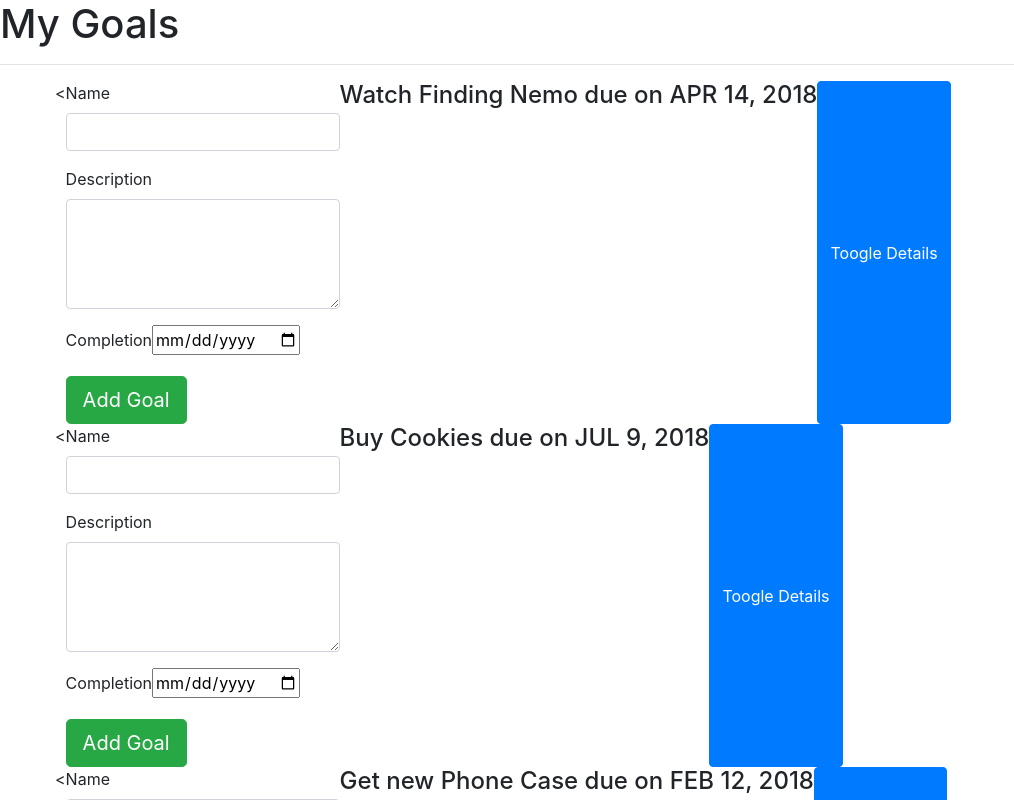
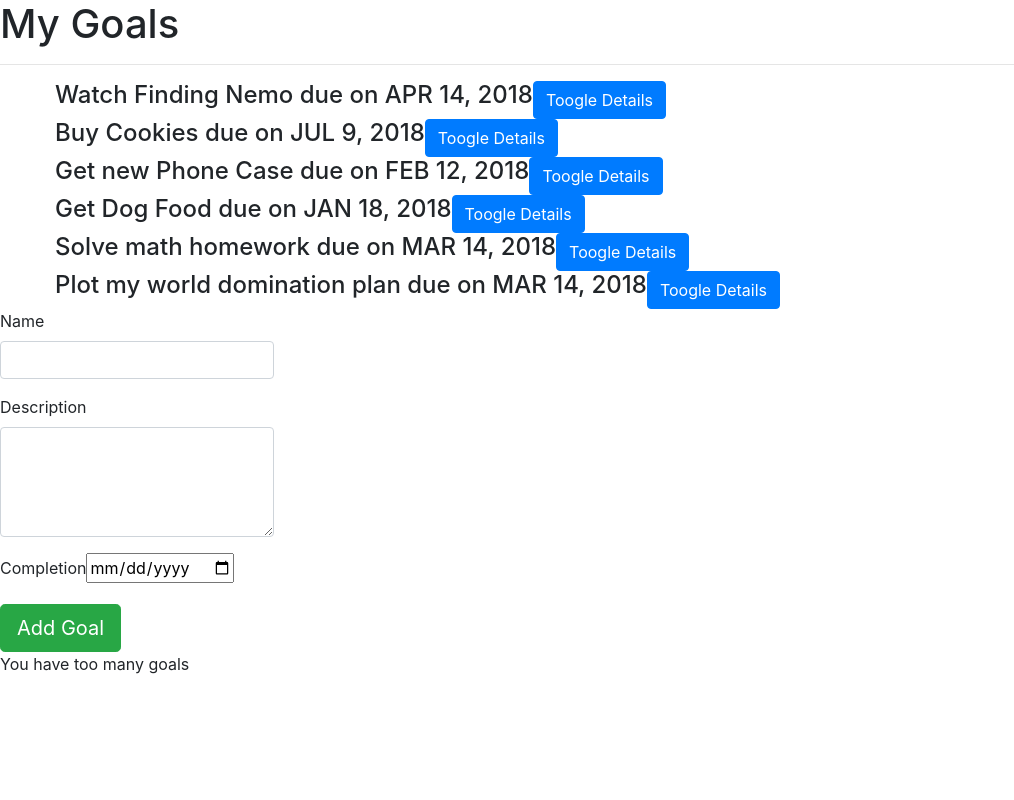
Before and after one commit to kevahere/goals_app, an Angular app: page / in a window 1280 px wide. Shown: the top 800 px of the page, without its empty margins (0-1014 px from the left). Built offline with nearby package versions, Linux system fonts and the light colour scheme.

Commit message:
added form validation

```diff
--- a/src/app/goal/goal.component.html
+++ b/src/app/goal/goal.component.html
@@ -3,17 +3,18 @@
 <div class="container">
   <div class="row" *ngFor="let goal of goals;let i = 'index'">
     <div class="row">
-            <<app-goal-form></app-goal-form>
       <h4 id="{{i}}" appStrikethrough>{{goal.name}} due on {{goal.completeDate|date|uppercase}}</h4>
       <button class="btn btn-primary" (click)='toogleDetails(i)'>Toogle Details</button>
     </div>
 
     <div class="row" *ngIf="goal.showDescription">
-        <app-goal-details  [goal]='goal' (isComplete)= 'deleteGoal($event,i)'></app-goal-details>
+      <app-goal-details [goal]='goal' (isComplete)='deleteGoal($event,i)'></app-goal-details>
     </div>
+
 
   </div>
 
 </div>
+<app-goal-form></app-goal-form>
 
 <p *ngIf='goals.length > 5'>You have too many goals</p>
```
Lines whose indentation alone changed are shown as unchanged.
